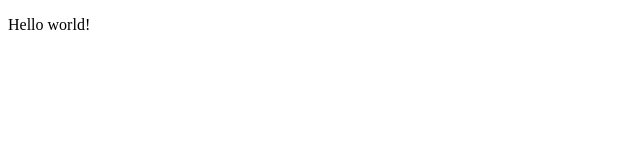
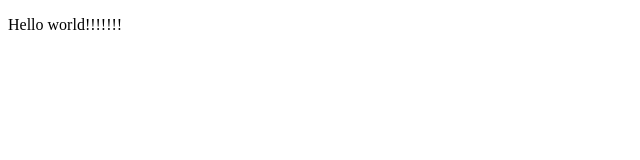
Before and after one commit to kemalgencay/fake-start, a plain HTML site: page index.html in a window 1280 px wide. Shown: the full height of the page, 0-640 px from the left. Drawn offline with Linux system fonts and the light colour scheme.

Commit message:
one more commit

```diff
--- a/index.html
+++ b/index.html
@@ -8,6 +8,7 @@
 </head>
 <body>
 <p class="text-3xl font-bold underline">
-  Hello world!
+  Hello world!!!!!!!
+</p>
 </body>
 </html>
```
